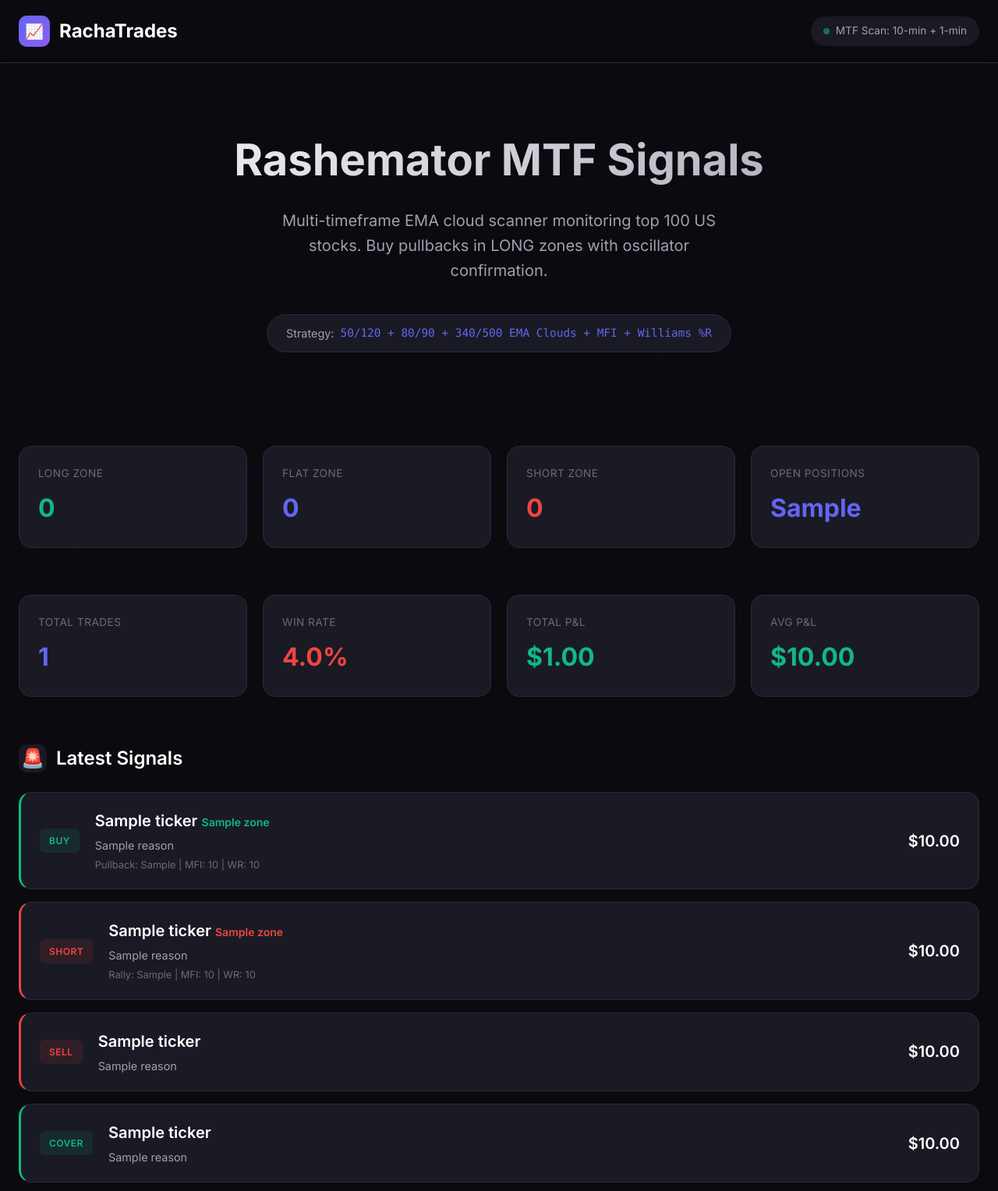
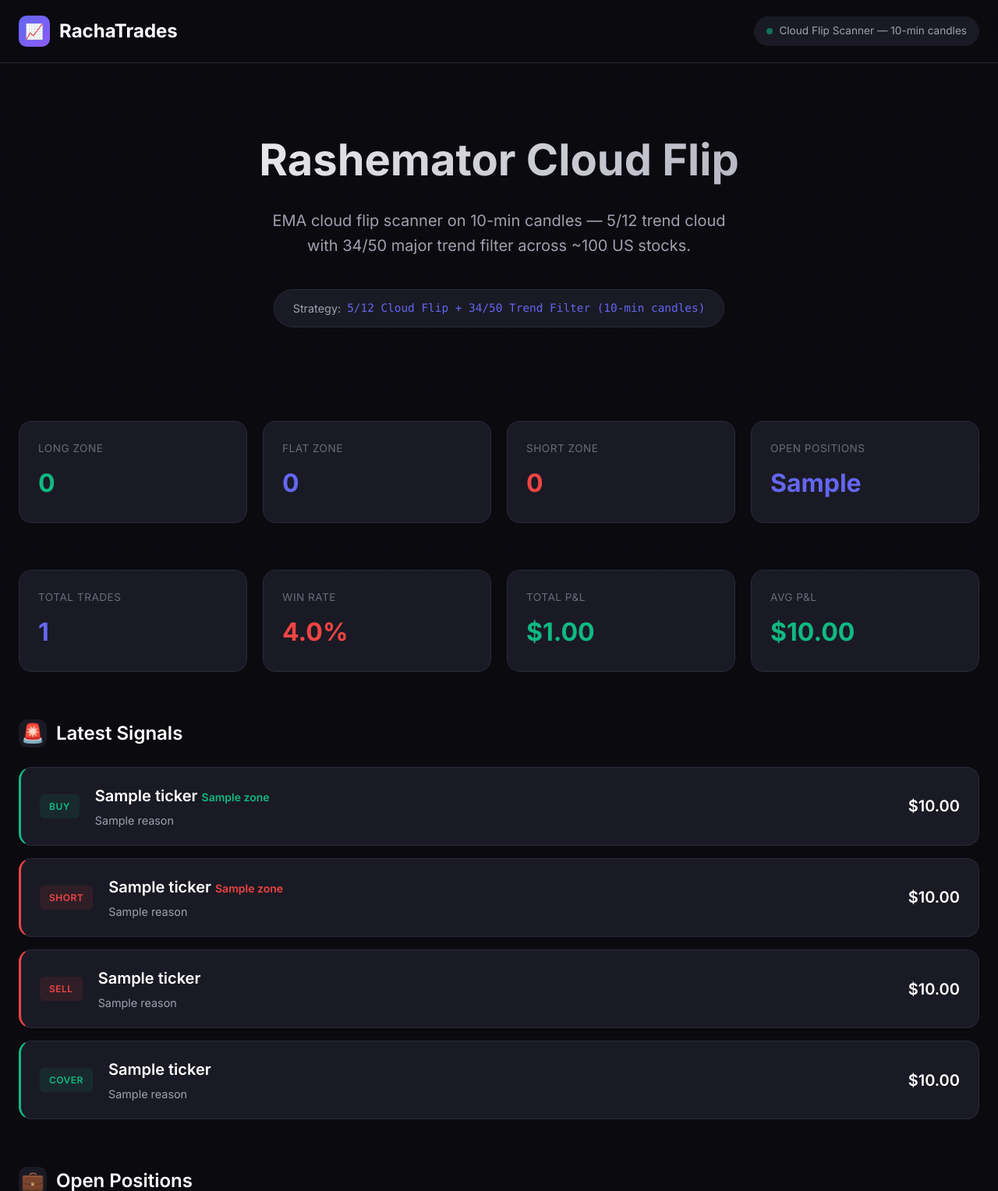
Before and after one commit to narendravankayala/rachatrades, a Python web app: template rachatrades/web/templates/index.html in a window 1280 px wide. Shown: the top 1528 px of the page at 78% size. Run offline with Jinja, Linux system fonts and the light colour scheme; the template is opened without the code that fills it: most values are stand-ins (such as "Sample title", 1, 10 or a date in 2020).

Commit message:
Fix website template: update strategy to cloud flip system

```diff
--- a/rachatrades/web/templates/index.html
+++ b/rachatrades/web/templates/index.html
@@ -439,18 +439,18 @@
             </a>
             <div class="nav-status">
                 <div class="status-dot"></div>
-                <span>MTF Scan: 10-min + 1-min</span>
+                <span>Cloud Flip Scanner — 10-min candles</span>
             </div>
         </div>
     </nav>
 
     <main class="container">
         <section class="hero">
-            <h1>Rashemator MTF Signals</h1>
-            <p>Multi-timeframe EMA cloud scanner monitoring top 100 US stocks. Buy pullbacks in LONG zones with oscillator confirmation.</p>
+            <h1>Rashemator Cloud Flip</h1>
+            <p>EMA cloud flip scanner on 10-min candles — 5/12 trend cloud with 34/50 major trend filter across ~100 US stocks.</p>
             <div class="strategy-badge">
                 <span>Strategy:</span>
-                <code>50/120 + 80/90 + 340/500 EMA Clouds + MFI + Williams %R</code>
+                <code>5/12 Cloud Flip + 34/50 Trend Filter (10-min candles)</code>
             </div>
         </section>
 
@@ -514,11 +514,12 @@
                     <div class="signal-info">
                         <h3>{{ signal.ticker }} <span style="font-size: 0.7em; color: var(--green);">{{ signal.zone|default('LONG') }}</span></h3>
                         <p class="signal-reason">{{ signal.reason }}</p>
+                        {% if signal.mfi or signal.williams_r %}
                         <p style="font-size: 0.8em; color: var(--text-muted); margin-top: 4px;">
-                            Pullback: {{ signal.pullback_type|default('—') }} |
                             MFI: {{ "%.0f"|format(signal.mfi|default(0)) }} |
                             WR: {{ "%.0f"|format(signal.williams_r|default(0)) }}
                         </p>
+                        {% endif %}
                     </div>
                     <div class="signal-price">
                         <div class="price">${{ "%.2f"|format(signal.price) }}</div>
@@ -531,11 +532,12 @@
                     <div class="signal-info">
                         <h3>{{ signal.ticker }} <span style="font-size: 0.7em; color: var(--red);">{{ signal.zone|default('SHORT') }}</span></h3>
                         <p class="signal-reason">{{ signal.reason }}</p>
+                        {% if signal.mfi or signal.williams_r %}
                         <p style="font-size: 0.8em; color: var(--text-muted); margin-top: 4px;">
-                            Rally: {{ signal.rally_type|default('—') }} |
                             MFI: {{ "%.0f"|format(signal.mfi|default(0)) }} |
                             WR: {{ "%.0f"|format(signal.williams_r|default(0)) }}
                         </p>
+                        {% endif %}
                     </div>
                     <div class="signal-price">
                         <div class="price">${{ "%.2f"|format(signal.price) }}</div>
@@ -658,7 +660,7 @@
     <footer>
         <div class="container footer-content">
             <div class="footer-links">
-                <a href="https://github.com/lipsa-racha/rachatrades">GitHub</a>
+                <a href="https://github.com/narendravankayala/rachatrades">GitHub</a>
                 <a href="#">Documentation</a>
             </div>
             <div class="footer-note">
```
